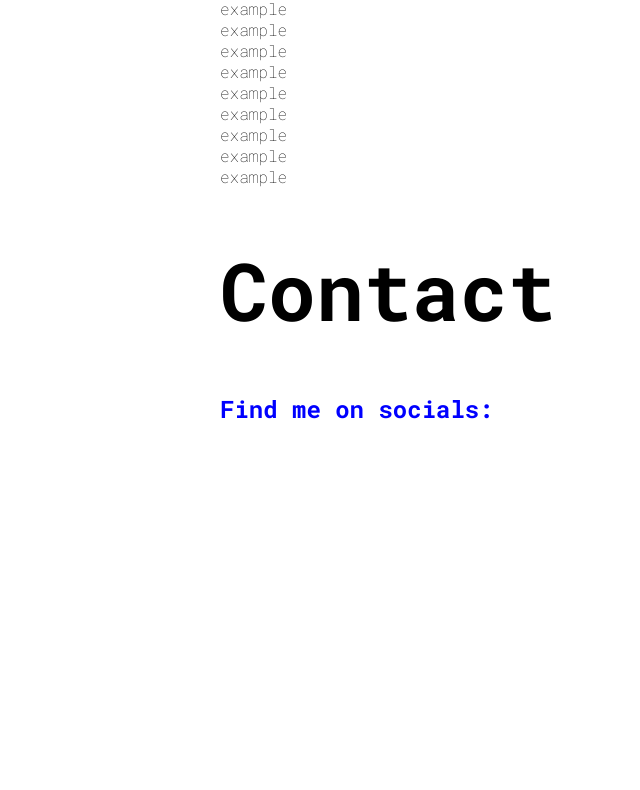
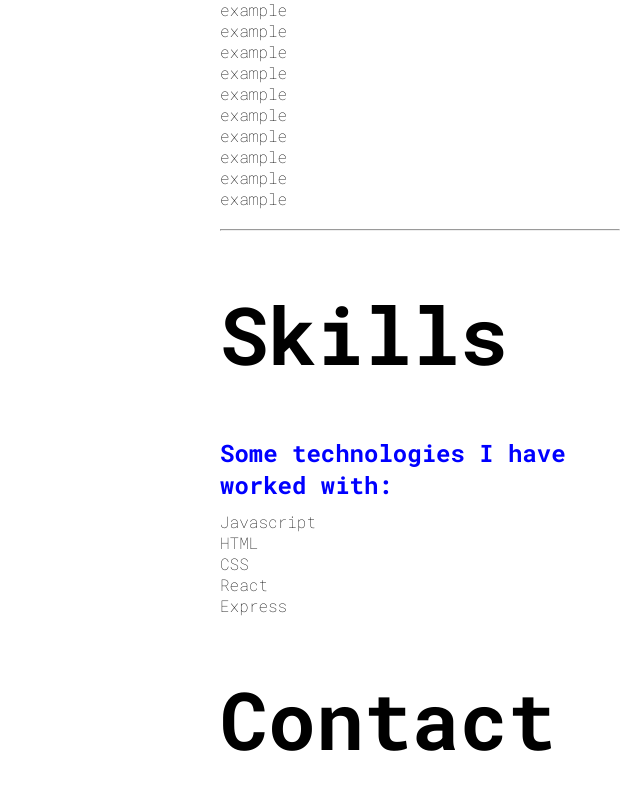
Before and after one commit to hughesblues94/react-portfolio, a React (Create React App) app: page / in a window 1280 px wide. Shown: the part 810-1600 px from the top of the page, without its empty margins (640-1280 px from the left). Before the commit the page ends 1265 px from the top, so only its background shows below. Built offline with nearby package versions, Linux system fonts and the light colour scheme.

Commit message:
removed fa icons

```diff
--- a/src/components/Bio.css
+++ b/src/components/Bio.css
@@ -18,7 +18,14 @@ h1 {
   padding-top: 50px;
 }
 
+#skills {
+  padding-top: 50px;
+}
+
 h2 {
   color: blue;
   padding-bottom: 10px;
 }
+hr {
+  margin-top: 20px;
+}
--- a/src/components/Bio.jsx
+++ b/src/components/Bio.jsx
@@ -1,7 +1,5 @@
 import "./Bio.css";
 import Button from "./Button.jsx";
-import { FontAwesomeIcon } from "@fortawesome/react-fontawesome";
-import { falinkedin } from "@fortawesome/free-solid-svg-icons";
 
 const Bio = () => {
   return (
@@ -15,6 +13,7 @@ const Bio = () => {
         Hello! I am a software developer who has recently finished the Command
         Shift bootcamp. I am currently open to work!
       </p>
+      <hr></hr>
       <h1 id="projects" className="projects">
         Projects
       </h1>
@@ -29,9 +28,19 @@ const Bio = () => {
       <p>example</p>
       <p>example</p>
       <p>example</p>
+      <hr></hr>
+
+      <h1 id="skills">Skills</h1>
+
+      <h2>Some technologies I have worked with:</h2>
+      <p>Javascript</p>
+      <p>HTML</p>
+      <p>CSS</p>
+      <p>React</p>
+      <p>Express</p>
+
       <h1 id="contact">Contact</h1>
       <h2>Find me on socials:</h2>
-      <FontAwesomeIcon icon={falinkedin} />
     </div>
   );
 };
```
